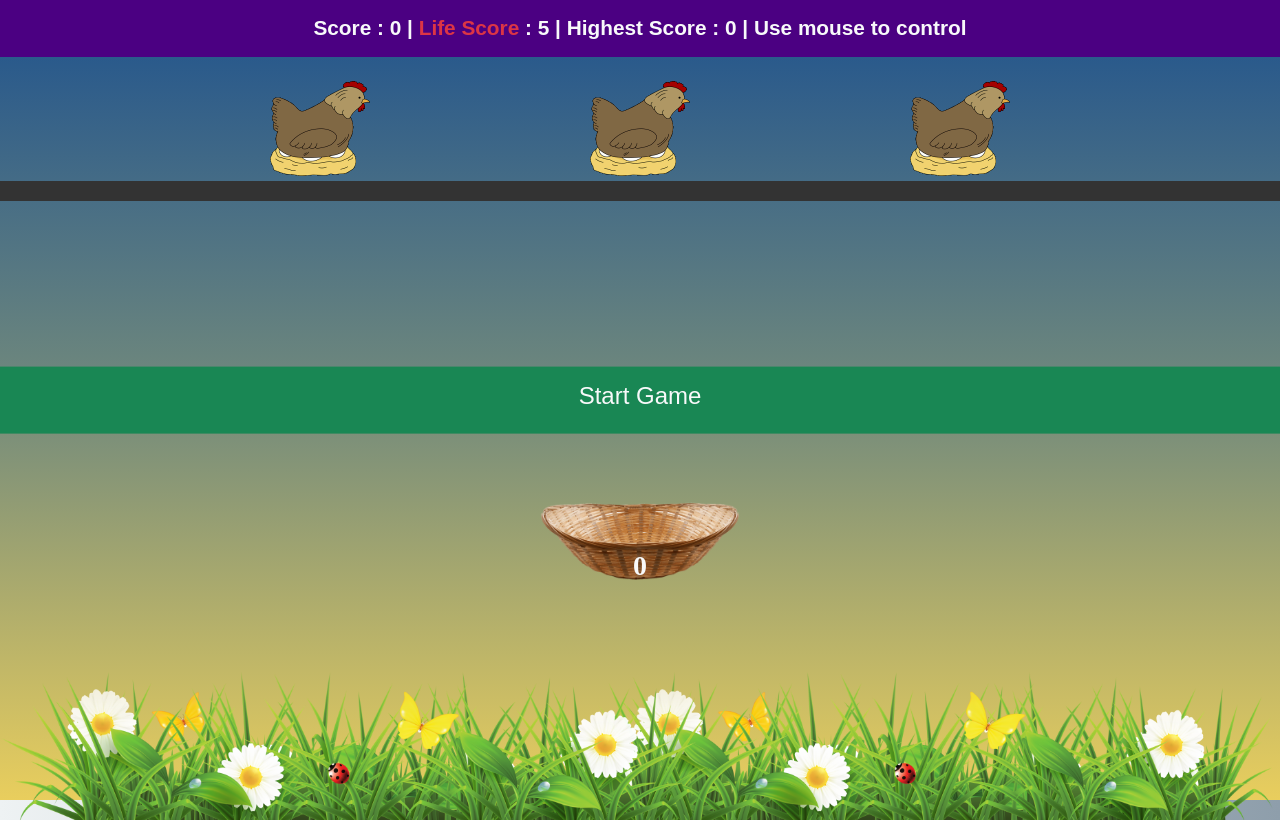
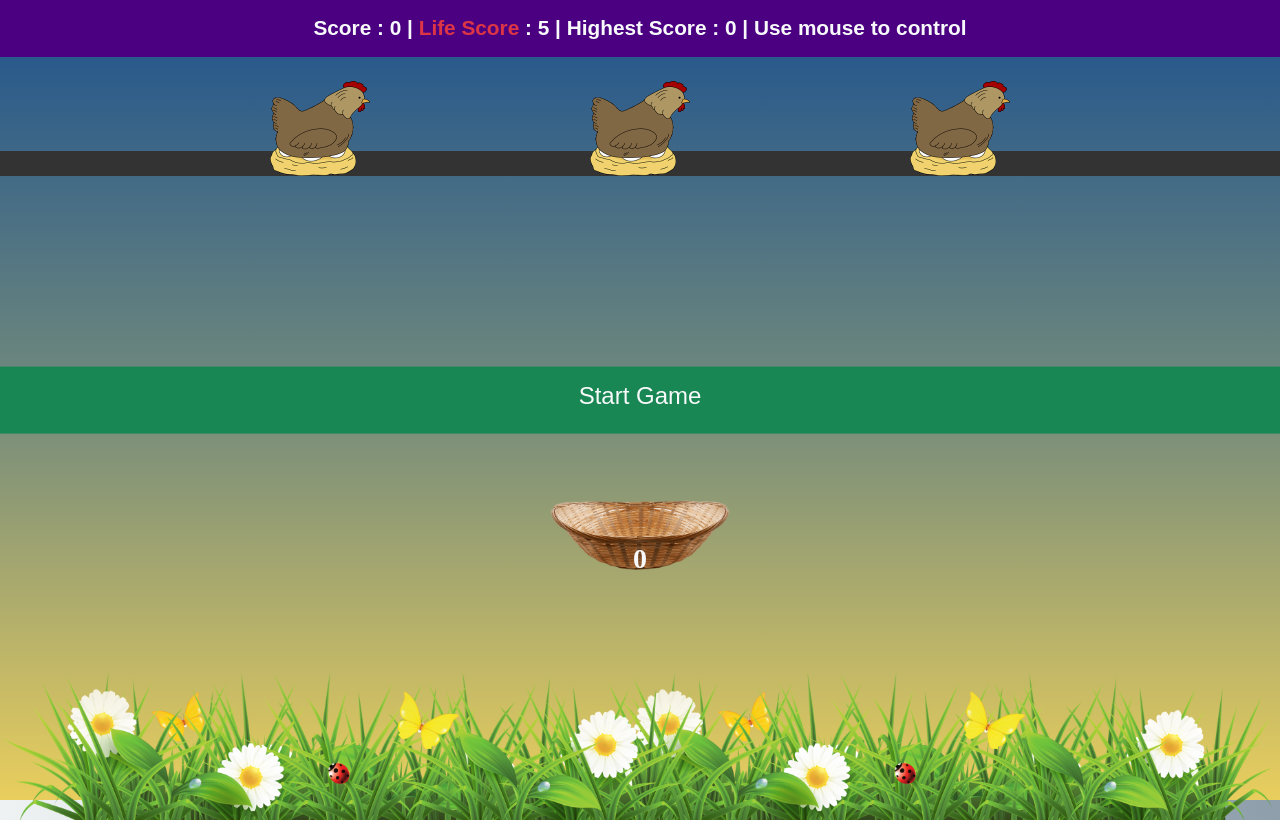
Before and after one commit to hamza-hue485/game, a plain HTML site: page index.html in a window 1280 px wide. Drawn offline with Linux system fonts and the light colour scheme.

Commit message:
Add files via upload

```diff
--- a/css/scss/styles.scss
+++ b/css/scss/styles.scss
@@ -10,9 +10,18 @@
     .containerChicken{
         @include flex($FD: row, $JC: center, $AI: center);
         @include position($p: relative);
-        height: 15%;
+        height: 95px;
+        @include respondTo("xsm"){
+            height: 73px;
+        };
+        @include respondTo("lg"){
+            height: 85px;
+        };
+        @include respondTo("xl"){
+            height: 95px;
+        };
         &::before{
-            @include createEl($h: 20px);
+            @include createEl($h: 25px);
             @include position($p: absolute, $l: 0%, $b: 0%);
             background-color: #333;
         }
@@ -27,6 +36,16 @@
             i{
                 @include position($p: absolute, $t: 50%, $l: 50%);
                 transform: translate(-50%, -50%);
+                font-size: 25px;
+                @include respondTo("xsm"){
+                    font-size: 15px;
+                };
+                @include respondTo("lg"){
+                    font-size: 20px;
+                };
+                @include respondTo("xl"){
+                    font-size: 25px;
+                };
             }
             img{
                 width: 100px;
@@ -53,19 +72,35 @@
     #Basket{
         width: 180px;
         @include respondTo("xsm"){
-            width: 150px;
+            width: 75px;
+        };
+        @include respondTo("sm"){
+            width: 100px;
         };
         @include respondTo("lg"){
-            width: 175px;
+            width: 140px;
         };
         @include respondTo("xl"){
-            width: 200px;
+            width: 180px;
         };
         @include position($p: absolute, $t: 60%, $l: 50%);
         transform: translate(-50%);
         span{
             @include position($p: absolute, $t: 65%, $l: 50%);
             transform: translate(-50%);
+            font-size: 28px;
+            @include respondTo("xsm"){
+                font-size: 11px;
+            };
+            @include respondTo("sm"){
+                font-size: 16px;
+            };
+            @include respondTo("lg"){
+                font-size: 22px;
+            };
+            @include respondTo("xl"){
+                font-size: 28px;
+            };
         }
     }
     .brokenEggsContainer{
--- a/index.html
+++ b/index.html
@@ -24,15 +24,15 @@
 
         <div class="containerChicken">
          <div class="chicken">
-           <i class="fa-solid fa-egg text-light fw-bold fs-4 egg"></i>
+           <i class="fa-solid fa-egg text-light fw-bold egg"></i>
           <img src="Images/hen-right.png" class="img-fluid" alt="Chicken image">
          </div>
          <div class="chicken">
-           <i class="fa-solid fa-egg text-light fw-bold fs-4 egg"></i>
+           <i class="fa-solid fa-egg text-light fw-bold egg"></i>
           <img src="Images/hen-right.png" class="img-fluid" alt="Chicken image">
          </div>
          <div class="chicken">
-           <i class="fa-solid fa-egg text-light fw-bold fs-4 egg"></i>
+           <i class="fa-solid fa-egg text-light fw-bold egg"></i>
           <img src="Images/hen-right.png" class="img-fluid" alt="Chicken image">
          </div>
         </div>
@@ -43,7 +43,7 @@
 
         <div id="Basket">
           <img src="Images/basket2.png" class="img-fluid" alt="Basket image">
-          <span class="text-light fw-bolder fs-3 score">0</span>
+          <span class="text-light fw-bolder score">0</span>
         </div>
 
         <div class="brokenEggsContainer">
--- a/js/functions.js
+++ b/js/functions.js
@@ -1,30 +1,39 @@
-function prepareEggAnimation(eggs){
+function moveBasket(distanceX) {
+    basketEl = $("#Basket"),
+        halfOfBasket = basketEl.outerWidth(true) / 2;
+    if (distanceX >= halfOfBasket && distanceX <= $(window).width() - halfOfBasket) {
+        basketEl.offset({
+            left: distanceX - halfOfBasket,
+        });
+    };
+}
+function prepareEggAnimation(eggs) {
     moveEgg(eggs.eq(0), Math.random() * 8, 0);
     moveEgg(eggs.eq(1), Math.random() * 13, 1);
     moveEgg(eggs.eq(2), Math.random() * 16, 2);
     isEggHunted(eggs[0]);
     isEggHunted(eggs[1]);
     isEggHunted(eggs[2]);
-        let theGame = requestAnimationFrame(function(){
+    let theGame = requestAnimationFrame(function () {
         prepareEggAnimation(eggs);
     });
-        if(lifeScore <= 0){
+    if (lifeScore <= 0) {
         cancelAnimationFrame(theGame);
         $("#Start").slideDown(500);
         $("#Start h5").text("Game Over Try Again! ^-^");
     };
 };
-function moveEgg(egg, speed, index){
+function moveEgg(egg, speed, index) {
     let topOfEgg = egg.offset().top,
         distance = (Math.random() * speed) + 1,
         basketBottom = $("#Basket").offset().top + $("#Basket").outerHeight(true);
 
-    if(topOfEgg <= basketBottom){
+    if (topOfEgg <= basketBottom) {
         egg.offset({
-                top : topOfEgg + distance,
+            top: topOfEgg + distance,
         });
-    }else{
-        if(lifeScore > 0){
+    } else {
+        if (lifeScore > 0) {
             backEgg(egg);
             brokenEggs.eq(index).fadeIn(500).delay(250).fadeOut(500);
             $("#LifeScore").text(--lifeScore);
@@ -32,18 +41,18 @@ function moveEgg(egg, speed, index){
     };
 };
 /*****************back to egg********************************/
-function backEgg(egg){
-        $(egg).offset({top : 125});
+function backEgg(egg) {
+    $(egg).offset({ top: 125 });
 };
 /**************************Is egg in basket*************************************/
-function isEggHunted(egg){
-    if(collision(egg, $basket)){
+function isEggHunted(egg) {
+    if (collision(egg, $basket)) {
         $(".score").text(++score);
         backEgg(egg);
         highestScore();
     };
 };
-function collision(item1, item2){
+function collision(item1, item2) {
     let r1 = $(item1).offset().left + $(item1).outerWidth(true),
         t1 = $(item1).offset().top,
         l1 = $(item1).offset().left,
@@ -54,13 +63,13 @@ function collision(item1, item2){
         l2 = $(item2).offset().left,
         b2 = $(item2).offset().top + $(item2).outerHeight(true);
 
-   if(r1 < l2 || t1 > b2 || l1 > r2 || b1 < t2){
+    if (r1 < l2 || t1 > b2 || l1 > r2 || b1 < t2) {
         return false;
     };
     return true;
 };
 /*******************restGame*******************/
-function resetGame(){
+function resetGame() {
     backEgg(eggs[0]);
     backEgg(eggs[1]);
     backEgg(eggs[2]);
@@ -71,10 +80,10 @@ function resetGame(){
     $(".score").text(score);
 };
 /******************high score************************/
-function highestScore(){
-    let highScore = parseInt(localStorage.getItem("highestScore")) ||0;
+function highestScore() {
+    let highScore = parseInt(localStorage.getItem("highestScore")) || 0;
     $(".highestScore").text(highScore);
-    if(score > highScore)highScore = score;
+    if (score > highScore) highScore = score;
     $(".highestScore").text(highScore);
     localStorage.setItem("highestScore", highScore);
 };
--- a/js/index.js
+++ b/js/index.js
@@ -4,14 +4,7 @@ let eggs = $(".egg"),
     $basket = $("#Basket"),
     score = 0;
 $(window).mousemove(function (e) {
-    let distanceX = e.pageX,
-        basketEl = $("#Basket"),
-        halfOfBasket = basketEl.outerWidth(true) / 2;
-    if(distanceX >= halfOfBasket && distanceX <= $(window).width() - halfOfBasket){
-            basketEl.offset({
-            left: distanceX - halfOfBasket,
-        });
-    };
+    moveBasket(e.pageX)
 });
 highestScore();
 /************************toStart***********************/
@@ -22,3 +15,20 @@ $("#Start").click(function () {
     });
     $("h5", this).text("Start Game");
 });
+/***********************************on tablet and phone */
+const gameArea = document.getElementById("Game");
+
+gameArea.addEventListener("touchmove", function (e) {
+    e.preventDefault();
+    let touch = e.touches[0];
+    if (touch) {
+        moveBasket(touch.pageX);
+    }
+}, { passive: false });
+
+gameArea.addEventListener("touchstart", function (e) {
+    let touch = e.touches[0];
+    if (touch) {
+        moveBasket(touch.pageX);
+    }
+}, { passive: false });
```
Also changed, not shown: css/index.css, 1 other file. Lines whose indentation alone changed are shown as unchanged.
